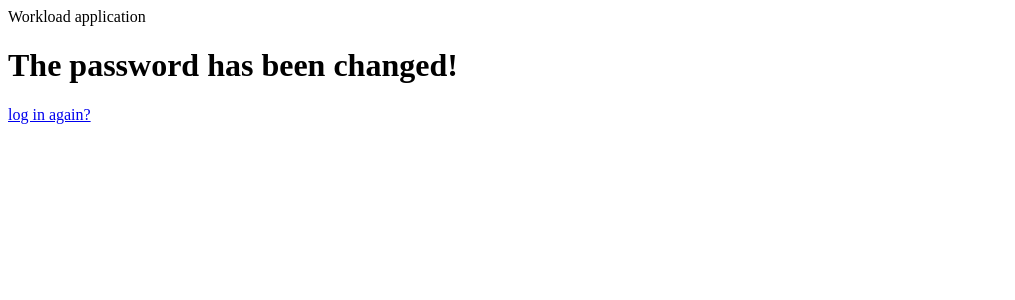
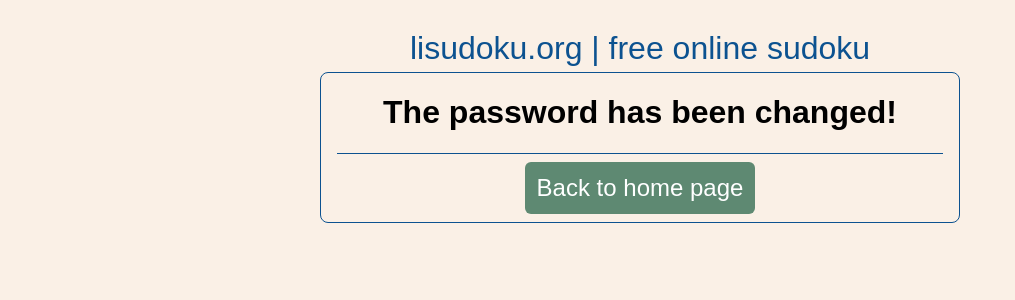
Before and after one commit to albertocorrias/sudoku, a Django app: page /accounts/reset/done/ in a window 1280 px wide. Shown: the top 300 px of the page, without its empty margins (0-1015 px from the left). Run offline with Django 3.2, Linux system fonts and the light colour scheme.

Commit message:
password management is working now

```diff
--- a/sudoku_site/sudoku_app/static/login_style.css
+++ b/sudoku_site/sudoku_app/static/login_style.css
@@ -46,9 +46,11 @@ div.form-container li
 {
     color: grey;
     font-size: 1.5vmin;
+    text-align: center;
 }
 
 
 form.login_form{
     display:inline-block;
+    text-align: center;
 }
--- a/sudoku_site/sudoku_app/templates/registration/login.html
+++ b/sudoku_site/sudoku_app/templates/registration/login.html
@@ -9,7 +9,7 @@
                 <form method="post">
                     {% csrf_token %}
                     {% for field in form %}
-                        <p>{{ field.label_tag }} {{ field }}</p>
+                        <p style="text-align: center;">{{ field.label_tag }} {{ field }}</p>
                         <p class="help-text"> {{ field.help_text }} </p>
 
                     {% endfor %}
@@ -17,6 +17,7 @@
                         <button type="submit" class="check_answers_button">Log in</button>
                     </div>
                 </form>
+                <p style="text-align: center;"><a href="{% url 'password_reset' %}">Lost password?</a></p>
             </div>
         </div>
     </body>
--- a/sudoku_site/sudoku_app/templates/registration/password_reset_complete.html
+++ b/sudoku_site/sudoku_app/templates/registration/password_reset_complete.html
@@ -1,18 +1,14 @@
 <!DOCTYPE html>
-<html>
-{% load static %}
+<html lang="en">
+  {% include 'sudoku_app/common_headers.html' %}
+  <body>
+    {% include 'sudoku_app/app_title_div.html' %}
+    <div class="login_overall_container">
 
-  <head>
-    <meta charset="utf-8">
-    <title>Workload Management App</title>
-  </head>
-  <body>
-  <div class="top_bar">
-      Workload application
-  </div>
-  <div>
-    <h1>The password has been changed!</h1>
-    <p><a href="{% url 'login' %}">log in again?</a></p>
+    <h1 style="text-align: center;">The password has been changed!</h1>
+    <div class="button-container">
+        <button type="submit" class="check_answers_button" onclick="document.location='/'">Back to home page</button>
+    </div>
   </div>
   </body>
 </html>
--- /dev/null
+++ b/sudoku_site/sudoku_app/templates/registration/password_reset_subject.txt
@@ -0,0 +1 @@
+Password reset from lisudoku.org
```
Also changed, not shown: sudoku_site/sudoku_app/forms.py (+0 -8 lines), sudoku_site/sudoku_app/templates/registration/password_reset_confirm.html (+6 -13 lines), sudoku_site/sudoku_app/templates/registration/password_reset_email.html (+7 -10 lines), sudoku_site/sudoku_site/settings.py (+9 -0 lines).
